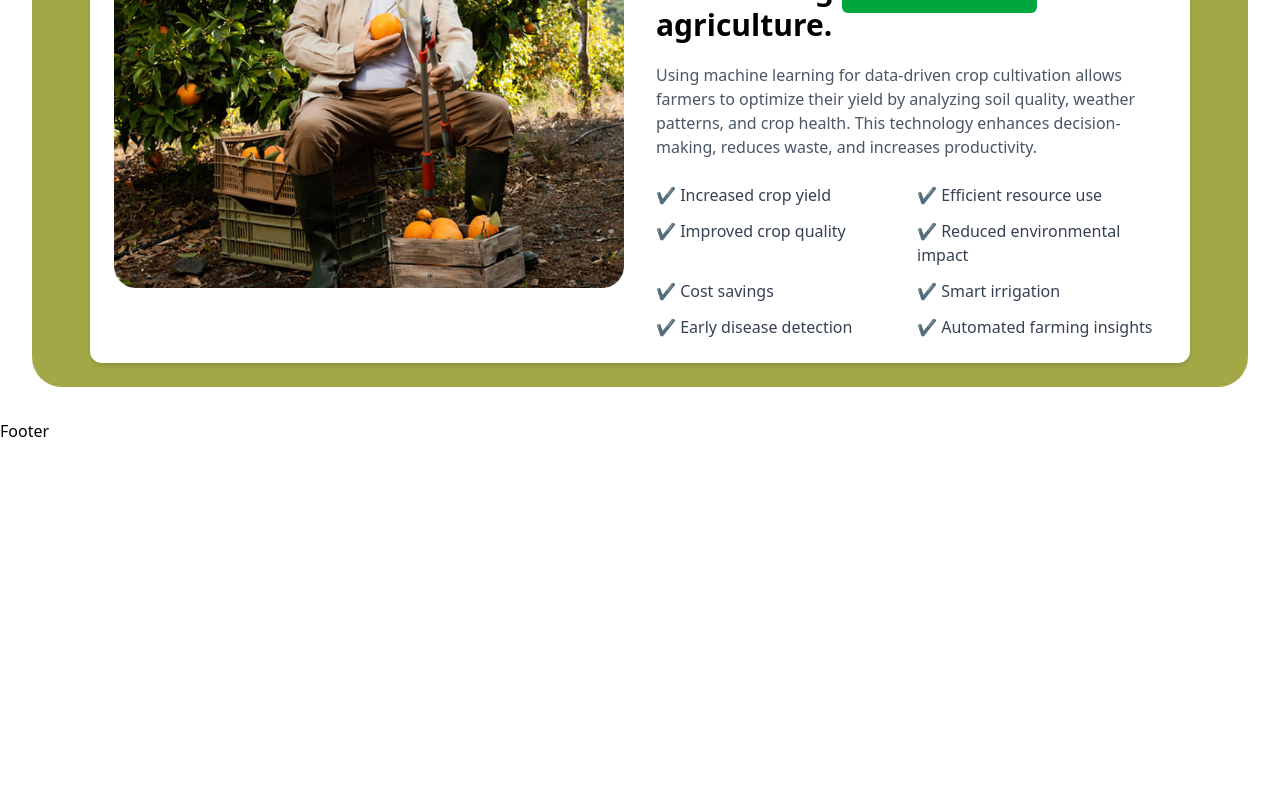
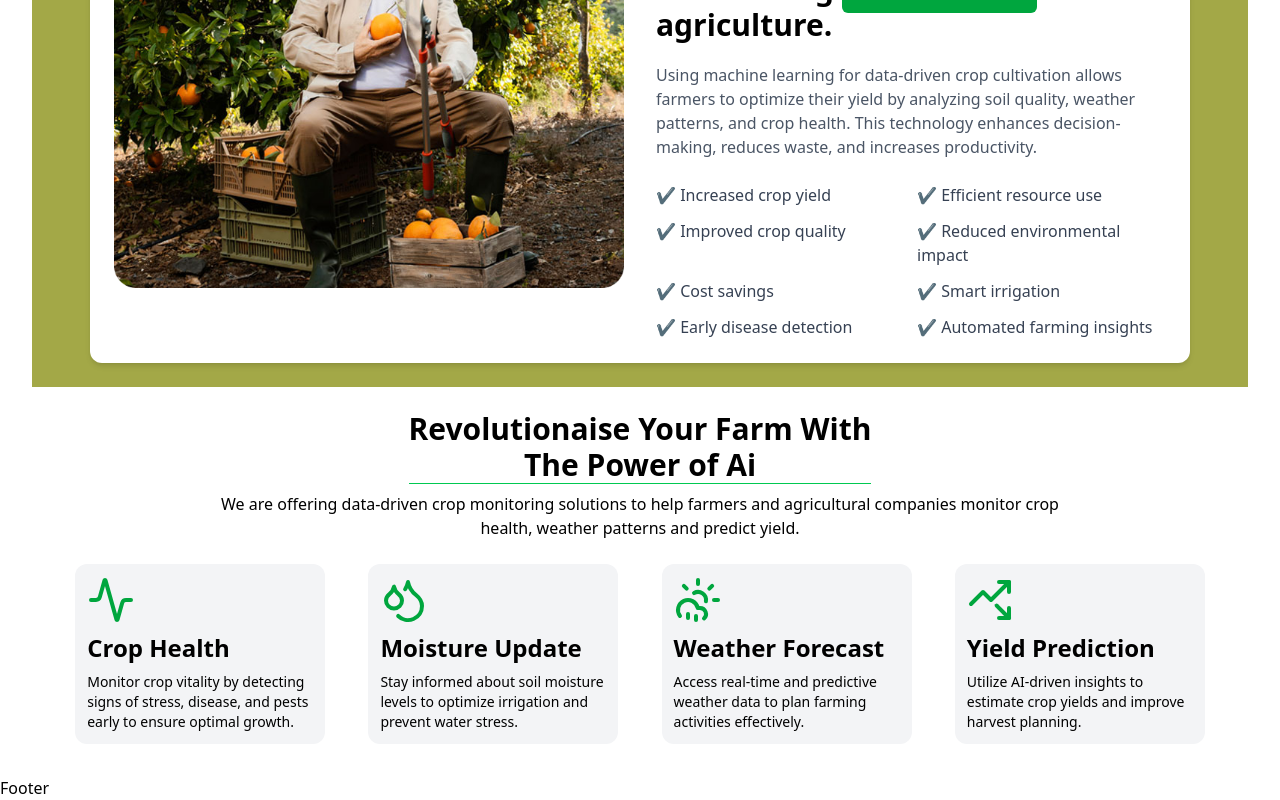
Before and after one commit to GEO-HACK/meadow-ai, a React (Vite) app: page / in a window 1280 px wide. Shown: the part 1061-1861 px from the top of the page. Before the commit the page ends 1504 px from the top, so only its background shows below. Built offline with nearby package versions, Linux system fonts and the light colour scheme.

Commit message:
landing cards

```diff
--- a/package.json
+++ b/package.json
@@ -15,6 +15,8 @@
     "@mui/icons-material": "^6.4.5",
     "@mui/material": "^6.4.5",
     "@tailwindcss/vite": "^4.0.7",
+    "framer-motion": "^12.4.10",
+    "lucide-react": "^0.477.0",
     "react": "^19.0.0",
     "react-dom": "^19.0.0",
     "react-router-dom": "^7.1.5",
--- a/src/App.jsx
+++ b/src/App.jsx
@@ -2,6 +2,8 @@ import { BrowserRouter as Router, Routes, Route } from "react-router-dom";
 import Layout from "./components/Layout";
 import Home from "./pages/Home";
 import About from "./pages/About";
+import Contact from "./pages/Contact";
+import Services from "./pages/Services";
 
 function App() {
   return (
@@ -10,6 +12,9 @@ function App() {
         <Route path="/" element={<Layout />}>
           <Route index element={<Home />} />
           <Route path="about" element={<About />} />
+          <Route path="Services" element={<Services />} />
+          <Route path="Contact" element={<Contact />} />
+
 
         </Route>
       </Routes>
--- a/src/components/HeroSect.jsx
+++ b/src/components/HeroSect.jsx
@@ -13,7 +13,7 @@ export default function LandingSection() {
   };
 
   return (
-    <div className="flex flex-col justify-between   min-h-fit px-10 rounded-b-[30px] bg-[#A3A847]  overflow-hidden">
+    <div className="flex flex-col justify-between   min-h-fit px-10  bg-[#A3A847]  overflow-hidden">
       {/* Landing Information Section */}
       <div className="flex flex-col items-center p-4 sm:px-32">
         <div className="flex flex-wrap justify-between mb-12 max-w-[1100px] h-28 w-full">
--- a/src/components/Navbar.jsx
+++ b/src/components/Navbar.jsx
@@ -7,6 +7,16 @@ const Navbar = () => {
   return (
     <div className="flex flex-row justify-between items-center p-4">
       {/* nav section */}
+      <Link to="/">
+          <p className="text-2xl font-bold text-gray-600">
+            Meadow <span className="text-green-600">AI</span>
+          </p>
+        </Link>
+
+      {/* logo section */}
+
+      <div className="flex items-center">
+
       <nav className="flex flex-row justify-between items-center">
         <Link to="/" className="hover:bg-gray-200 px-3 py-2 rounded-md">
           Home
@@ -21,15 +31,6 @@ const Navbar = () => {
           Contact
         </Link>
       </nav>
-
-      {/* logo section */}
-
-      <div className="flex items-center">
-        <Link to="/">
-          <p className="text-2xl font-bold text-gray-600">
-            Meadow <span className="text-green-600">AI</span>
-          </p>
-        </Link>
       </div>
       {/* contact section */}
       <div className="flex items-center space-x-4">
--- /dev/null
+++ b/src/components/Services.jsx
@@ -0,0 +1,67 @@
+import React from "react";
+import { motion } from "framer-motion";
+import { Activity, Droplets, CloudSunRain, TrendingUpDown } from "lucide-react";
+
+const Services = () => {
+  return (
+    <div className="flex justify-center flex-col items-center min-h-max mt-6">
+      <h1 className="font-bold text-3xl alignt-center">
+        Revolutionaise Your Farm With <br />
+        <span className="block text-center border-b-1 border-green-500">
+          The Power of Ai
+        </span>
+      </h1>
+      <p className="text-md mt-2">
+        We are offering data-driven crop monitoring solutions to help farmers
+        and agricultural companies monitor crop
+        <br />{" "}
+        <span className="block text-center">
+          health, weather patterns and predict yield.
+        </span>
+      </p>
+
+      <div className="flex flex-row mt-6 justify-evenly w-full">
+        <motion.div className="flex flex-col items-start gap-2 p-3 w-[250px] h- bg-gray-100 rounded-xl hover:bg-green-400 hover:text-white ">
+          <Activity size={48} className="text-green-600  block text-center" />
+          <h1 className="font-bold text-2xl">Crop Health</h1>
+          <p className="text-sm">
+            Monitor crop vitality by detecting signs of stress, disease, and
+            pests early to ensure optimal growth.
+          </p>
+        </motion.div>
+        <div className="flex flex-col items-start gap-2 p-3 w-[250px] bg-gray-100 rounded-xl">
+          <Droplets size={48} className="text-green-600  block text-center" />
+          <h1 className="font-bold text-2xl">Moisture Update</h1>
+          <p className="text-sm">
+            Stay informed about soil moisture levels to optimize irrigation and
+            prevent water stress.
+          </p>
+        </div>
+        <div className="flex flex-col items-start gap-2 p-3 w-[250px] bg-gray-100 rounded-xl">
+          <CloudSunRain
+            size={48}
+            className="text-green-600  block text-center"
+          />
+          <h1 className="font-bold text-2xl">Weather Forecast</h1>
+          <p className="text-sm">
+            Access real-time and predictive weather data to plan farming
+            activities effectively.
+          </p>
+        </div>
+        <div className="flex flex-col items-start gap-2 p-3 w-[250px] bg-gray-100 rounded-xl">
+          <TrendingUpDown
+            size={48}
+            className="text-green-600  block text-center"
+          />
+          <h1 className="font-bold text-2xl">Yield Prediction</h1>
+          <p className="text-sm">
+            Utilize AI-driven insights to estimate crop yields and improve
+            harvest planning.
+          </p>
+        </div>
+      </div>
+    </div>
+  );
+};
+
+export default Services;
--- /dev/null
+++ b/src/pages/Contact.jsx
@@ -0,0 +1,9 @@
+import React from 'react'
+
+const Contact = () => {
+  return (
+    <div>Contact</div>
+  )
+}
+
+export default Contact
--- a/src/pages/Home.jsx
+++ b/src/pages/Home.jsx
@@ -1,12 +1,14 @@
 import React from 'react'
 import HeroSection from '../components/hero'
 import HeroSect from '../components/HeroSect'
+import Services from '../components/Services'
 
 const Home = () => {
   return (
     <>
     <HeroSection />
     <HeroSect />
+    <Services />
 
     </>
   )
--- /dev/null
+++ b/src/pages/Services.jsx
@@ -0,0 +1,9 @@
+import React from 'react'
+
+const Services = () => {
+  return (
+    <div>Services</div>
+  )
+}
+
+export default Services
```
Also changed, not shown: 1 other file (tests, documents, lock files or other folders).
